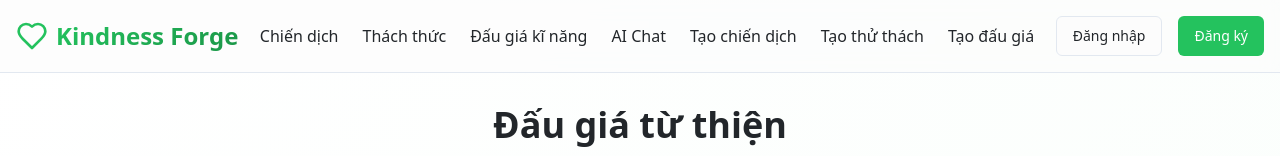
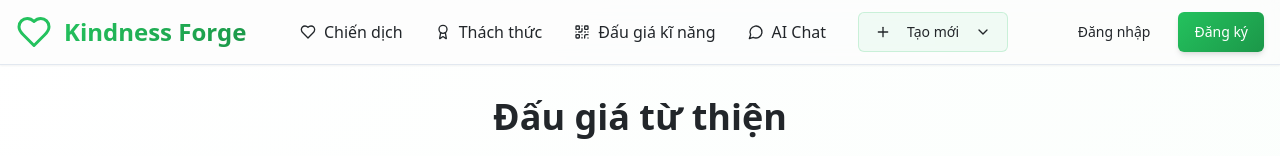
Before and after one commit to sonle325/kindness-forge, a React (Vite) app: page /auction in a window 1280 px wide. Shown: the top 156 px of the page. Built offline with nearby package versions, Linux system fonts and the light colour scheme.

Commit message:
Refactor navigation bar

```diff
--- a/src/components/ui/navigation.tsx
+++ b/src/components/ui/navigation.tsx
@@ -1,49 +1,98 @@
 import { Button } from "@/components/ui/button";
-import { Heart, Users, Award, MessageCircle, QrCode } from "lucide-react";
+import {
+  DropdownMenu,
+  DropdownMenuContent,
+  DropdownMenuItem,
+  DropdownMenuTrigger,
+} from "@/components/ui/dropdown-menu";
+import { Heart, Users, Award, MessageCircle, QrCode, Plus, ChevronDown } from "lucide-react";
 import { Link } from "react-router-dom";
 
 const Navigation = () => {
   return (
-    <nav className="w-full bg-background/95 backdrop-blur supports-[backdrop-filter]:bg-background/60 border-b border-border sticky top-0 z-50">
-      <div className="container mx-auto px-4 py-4">
+    <nav className="w-full bg-background/95 backdrop-blur supports-[backdrop-filter]:bg-background/60 border-b border-border sticky top-0 z-50 shadow-sm">
+      <div className="container mx-auto px-4 py-3">
         <div className="flex items-center justify-between">
-          <Link to="/" className="flex items-center space-x-2">
-            <Heart className="h-8 w-8 text-primary" />
+          <Link to="/" className="flex items-center space-x-3 group">
+            <div className="relative">
+              <Heart className="h-9 w-9 text-primary group-hover:text-primary/80 transition-colors" />
+              <div className="absolute -inset-1 bg-primary/20 rounded-full blur opacity-0 group-hover:opacity-100 transition-opacity" />
+            </div>
             <span className="text-2xl font-bold bg-gradient-primary bg-clip-text text-transparent">
               Kindness Forge
             </span>
           </Link>
 
-          <div className="hidden md:flex items-center space-x-6">
-            <a href="#campaigns" className="text-foreground hover:text-primary transition-colors">
-              Chiến dịch
+          <div className="hidden md:flex items-center space-x-8">
+            <Link to="/campaigns" className="relative text-foreground hover:text-primary transition-colors group py-2">
+              <span className="flex items-center space-x-2">
+                <Heart className="h-4 w-4" />
+                <span>Chiến dịch</span>
+              </span>
+              <div className="absolute bottom-0 left-0 w-0 h-0.5 bg-primary group-hover:w-full transition-all duration-300" />
+            </Link>
+
+            <a href="#challenges" className="relative text-foreground hover:text-primary transition-colors group py-2">
+              <span className="flex items-center space-x-2">
+                <Award className="h-4 w-4" />
+                <span>Thách thức</span>
+              </span>
+              <div className="absolute bottom-0 left-0 w-0 h-0.5 bg-primary group-hover:w-full transition-all duration-300" />
             </a>
-            <a href="#challenges" className="text-foreground hover:text-primary transition-colors">
-              Thách thức
-            </a>
-            <a href="#auction" className="text-foreground hover:text-primary transition-colors">
-              Đấu giá kĩ năng
-            </a>
-            <a href="/ai-chat" className="text-foreground hover:text-primary transition-colors">
-              AI Chat
-            </a>
-            <Link to="/create-campaign" className="text-foreground hover:text-primary transition-colors">
-              Tạo chiến dịch
+
+            <Link to="/auction" className="relative text-foreground hover:text-primary transition-colors group py-2">
+              <span className="flex items-center space-x-2">
+                <QrCode className="h-4 w-4" />
+                <span>Đấu giá kĩ năng</span>
+              </span>
+              <div className="absolute bottom-0 left-0 w-0 h-0.5 bg-primary group-hover:w-full transition-all duration-300" />
             </Link>
-            <Link to="/create-challenge" className="text-foreground hover:text-primary transition-colors">
-              Tạo thử thách
+
+            <Link to="/ai-chat" className="relative text-foreground hover:text-primary transition-colors group py-2">
+              <span className="flex items-center space-x-2">
+                <MessageCircle className="h-4 w-4" />
+                <span>AI Chat</span>
+              </span>
+              <div className="absolute bottom-0 left-0 w-0 h-0.5 bg-primary group-hover:w-full transition-all duration-300" />
             </Link>
-            <Link to="/create-auction" className="text-foreground hover:text-primary transition-colors">
-              Tạo đấu giá
-            </Link>
+
+            <DropdownMenu>
+              <DropdownMenuTrigger asChild>
+                <Button variant="outline" className="flex items-center space-x-2 bg-primary/5 border-primary/20 hover:bg-primary/10">
+                  <Plus className="h-4 w-4" />
+                  <span>Tạo mới</span>
+                  <ChevronDown className="h-4 w-4" />
+                </Button>
+              </DropdownMenuTrigger>
+              <DropdownMenuContent align="end" className="w-48 bg-background/95 backdrop-blur border shadow-lg">
+                <DropdownMenuItem asChild>
+                  <Link to="/create-campaign" className="flex items-center space-x-2 cursor-pointer">
+                    <Heart className="h-4 w-4 text-primary" />
+                    <span>Tạo chiến dịch</span>
+                  </Link>
+                </DropdownMenuItem>
+                <DropdownMenuItem asChild>
+                  <Link to="/create-challenge" className="flex items-center space-x-2 cursor-pointer">
+                    <Award className="h-4 w-4 text-primary" />
+                    <span>Tạo thử thách</span>
+                  </Link>
+                </DropdownMenuItem>
+                <DropdownMenuItem asChild>
+                  <Link to="/create-auction" className="flex items-center space-x-2 cursor-pointer">
+                    <QrCode className="h-4 w-4 text-primary" />
+                    <span>Tạo đấu giá</span>
+                  </Link>
+                </DropdownMenuItem>
+              </DropdownMenuContent>
+            </DropdownMenu>
           </div>
 
-          <div className="flex items-center space-x-4">
+          <div className="flex items-center space-x-3">
             <Link to="/login">
-              <Button variant="outline">Đăng nhập</Button>
+              <Button variant="ghost" className="hover:bg-primary/10">Đăng nhập</Button>
             </Link>
             <Link to="/register">
-              <Button variant="default">Đăng ký</Button>
+              <Button className="bg-gradient-primary hover:opacity-90 shadow-md">Đăng ký</Button>
             </Link>
           </div>
         </div>
```
